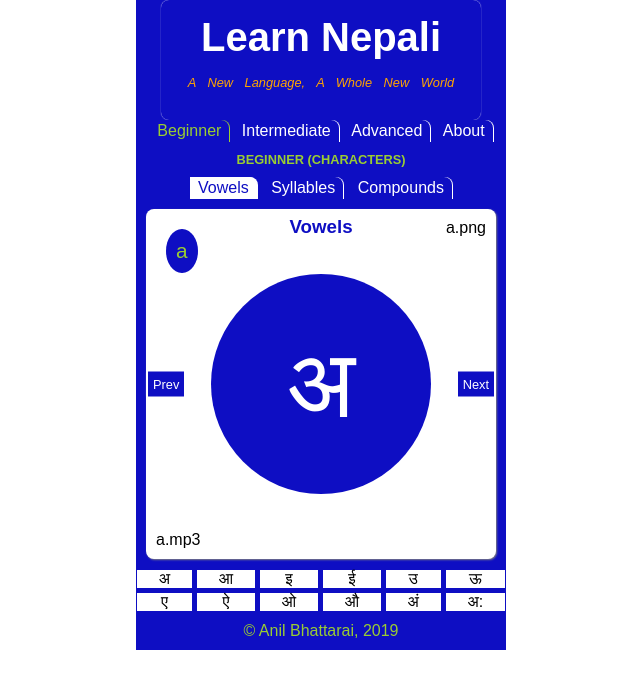
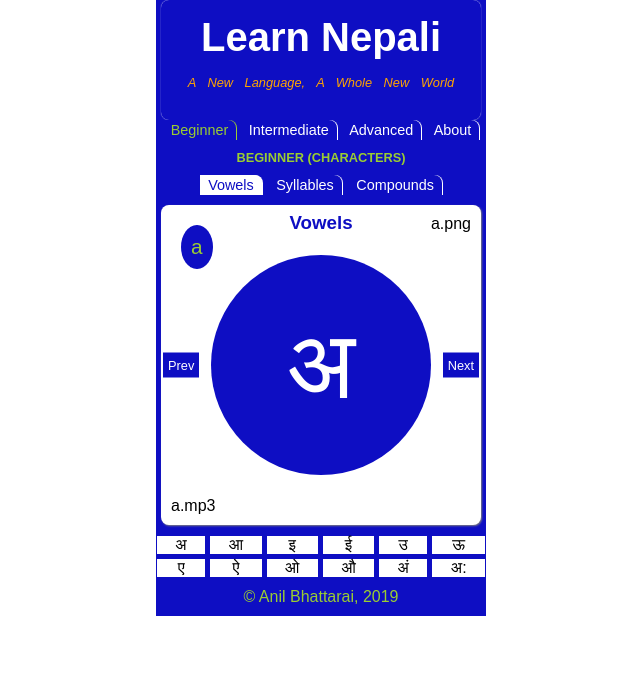
Before and after one commit to anilbhattaraitoronto/ln1119, a plain HTML site: page index.html in a window 1280 px wide. Both pictures are taken after a click on the button "Start Learning". Shown: the whole page, without its empty margins (319-959 px from the left). Drawn offline with Linux system fonts and the light colour scheme.

Commit message:
changed width of the app to 320px

```diff
--- a/main.css
+++ b/main.css
@@ -8,7 +8,7 @@
 }
 
 .main-header{
-    width: 370px;
+    width: 330px;
     margin: auto;
     background: var(--theme1);
 }
@@ -22,7 +22,6 @@
     cursor: pointer;
     box-shadow: 0 0 1px white;
     border-radius: 8px;
-
 }
 @keyframes masthead {
     from {transform: scale(.8);}
@@ -40,13 +39,13 @@
     font-weight: lighter;
 }
 #home-page{
-    width: 370px;
+    width: 330px;
     text-align: center;
     margin: auto;
     background: var(--theme1);
 }
 #lesson-page{
-    width: 370px;
+    width: 330px;
     margin: auto;
     background: var(--theme1);
 }
@@ -86,13 +85,13 @@
     box-shadow: 0 0 20px white;
 }
 .main-nav{
-    width: 370px;
+    width: 330px;
     margin: auto;
     text-align: center;
     background: var(--theme1);
 }
 .level-nav{
-    width: 370px;
+    width: 330px;
     margin: auto;
     text-align: center;
     background: var(--theme1);
@@ -102,7 +101,7 @@
     list-style-type: none;
     color: white;
     cursor: pointer;
-    font-size: 1em;
+    font-size: .9em;
     padding: 2px 8px;
     box-shadow: 1px 0 0;
     border-top-right-radius: 8px;
@@ -116,7 +115,7 @@
     list-style-type: none;
     color: white;
     cursor: pointer;
-    font-size: 1em;
+    font-size: .9em;
     background: var(--theme1);
     padding: 2px 8px;
     margin: 0 1px;
@@ -139,10 +138,10 @@ background: white;
     text-transform: uppercase;
     font-size: .8em;
     background: var(--theme1);
-    width: 370px;
+    width: 330px;
 }
 .beginner-lesson, .intermediate-lesson, .advanced-lesson, .about-section{
-    width: 370px;
+    width: 330px;
     /* height: 420px; */
     margin: auto;
     text-align: center;
@@ -159,8 +158,8 @@ background: white;
     display: flex;
     justify-content: center;
     align-items: center;
-    width: 350px;
-    height: 350px;
+    width: 320px;
+    height: 320px;
     background: white;
     margin: 10px auto;
     /* background: var(--theme1); */
@@ -237,7 +236,7 @@ background: white;
     display: grid;
     grid-template-columns: repeat(6, auto);
     grid-gap: 5px;
-    width: 370px;
+    width: 330px;
     margin: auto;
     border: 1px solid var(--theme1);
 }
@@ -245,7 +244,7 @@ background: white;
     background: white;
 }
 footer{
-    width: 370px;
+    width: 330px;
     margin: auto;
     color: var(--theme2);
     padding: 10px 0;
```
